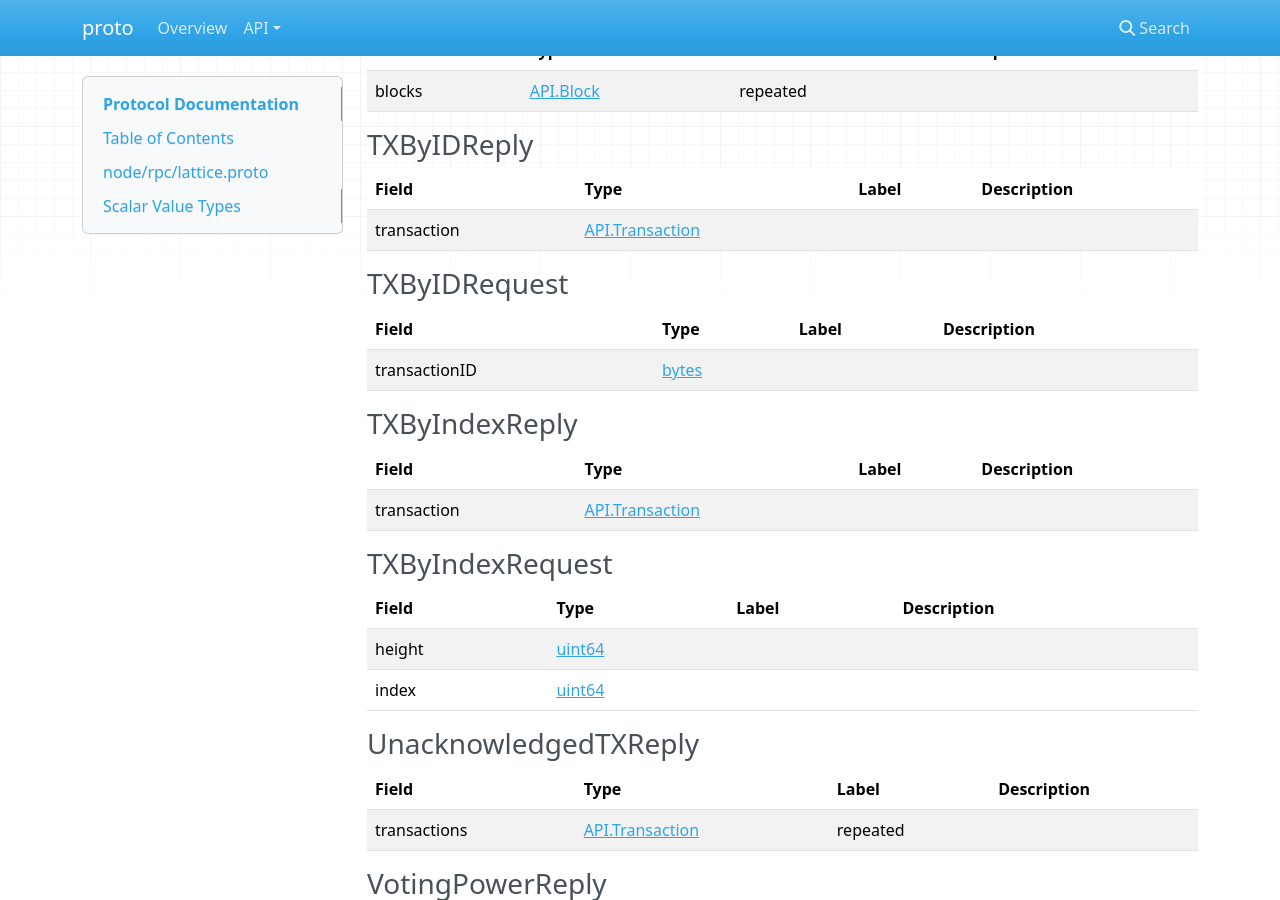
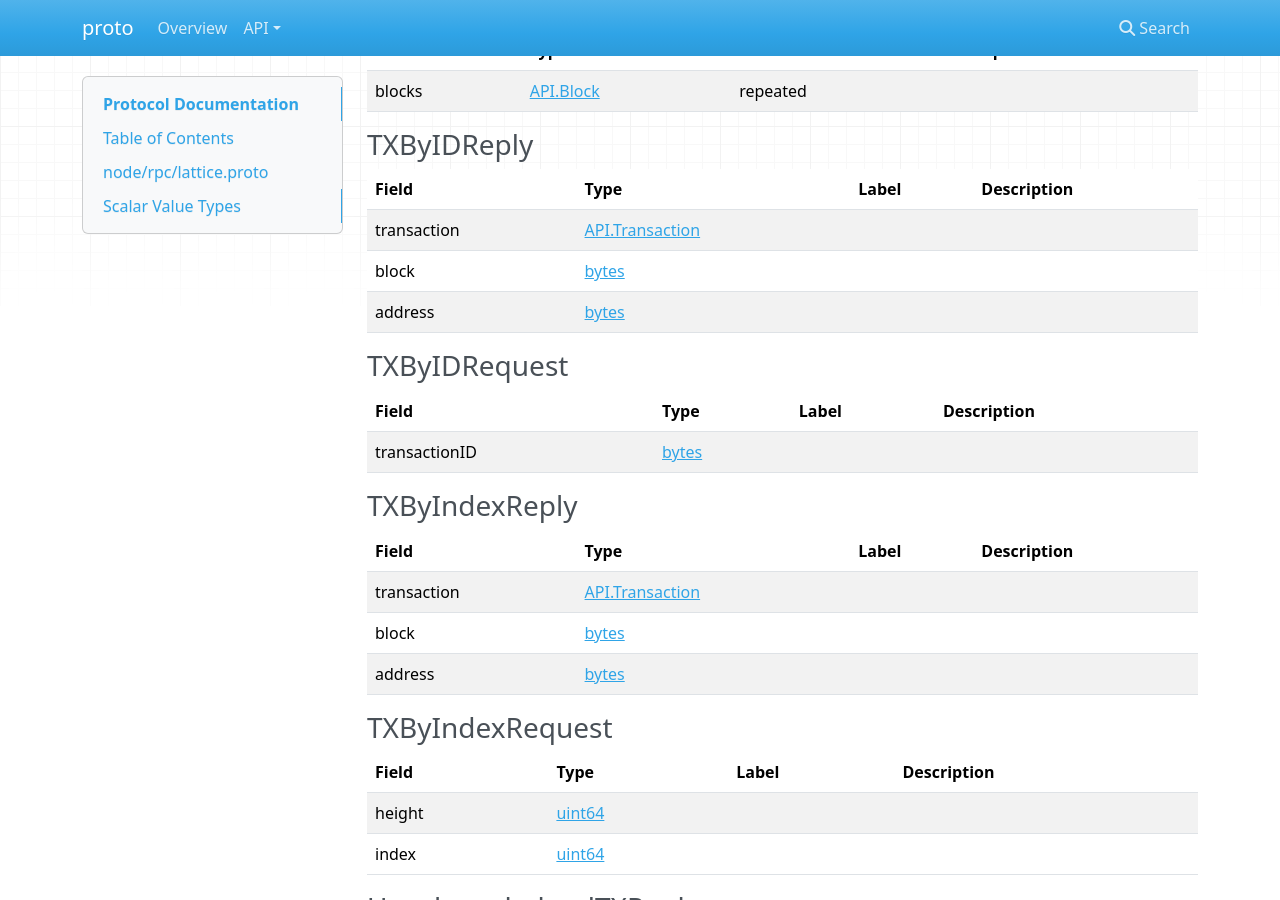
Before and after one commit to pognetwork/proto, an MkDocs documentation site: the page built from docs/proto/lattice.md, in a window 1280 px wide and 900 px high, scrolled down 2700 px. Built offline with MkDocs 1.6.1, drawn with Linux system fonts in a browser that asks for light colours; nearby versions of some CDN libraries.

```diff
--- a/docs/proto/lattice.md
+++ b/docs/proto/lattice.md
@@ -243,6 +243,8 @@
 | Field | Type | Label | Description |
 | ----- | ---- | ----- | ----------- |
 | transaction | [API.Transaction](#API-Transaction) |  |  |
+| block | [bytes](#bytes) |  |  |
+| address | [bytes](#bytes) |  |  |
 
 
 
@@ -273,6 +275,8 @@
 | Field | Type | Label | Description |
 | ----- | ---- | ----- | ----------- |
 | transaction | [API.Transaction](#API-Transaction) |  |  |
+| block | [bytes](#bytes) |  |  |
+| address | [bytes](#bytes) |  |  |
 
 
 
```
Also changed, not shown: 2 other files.
